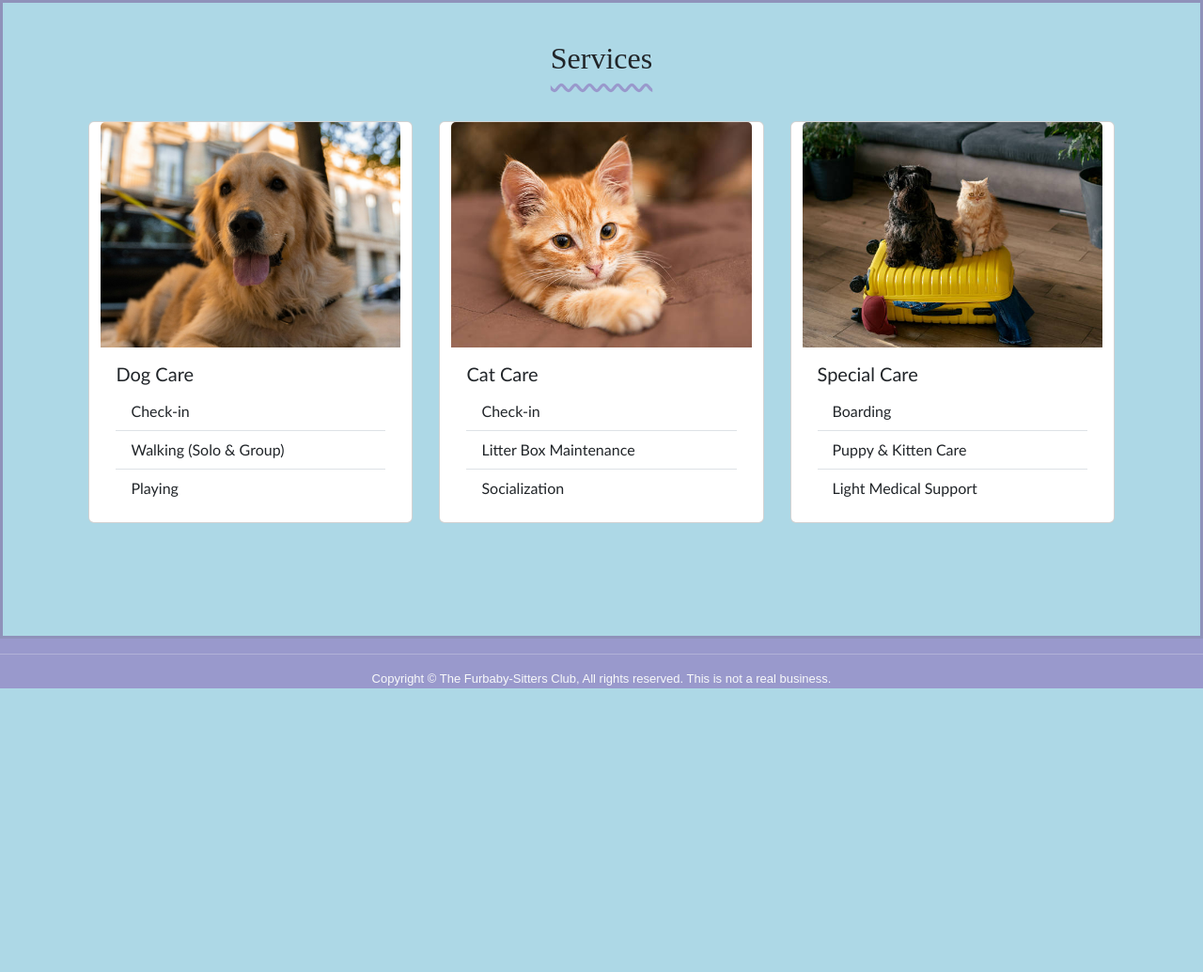
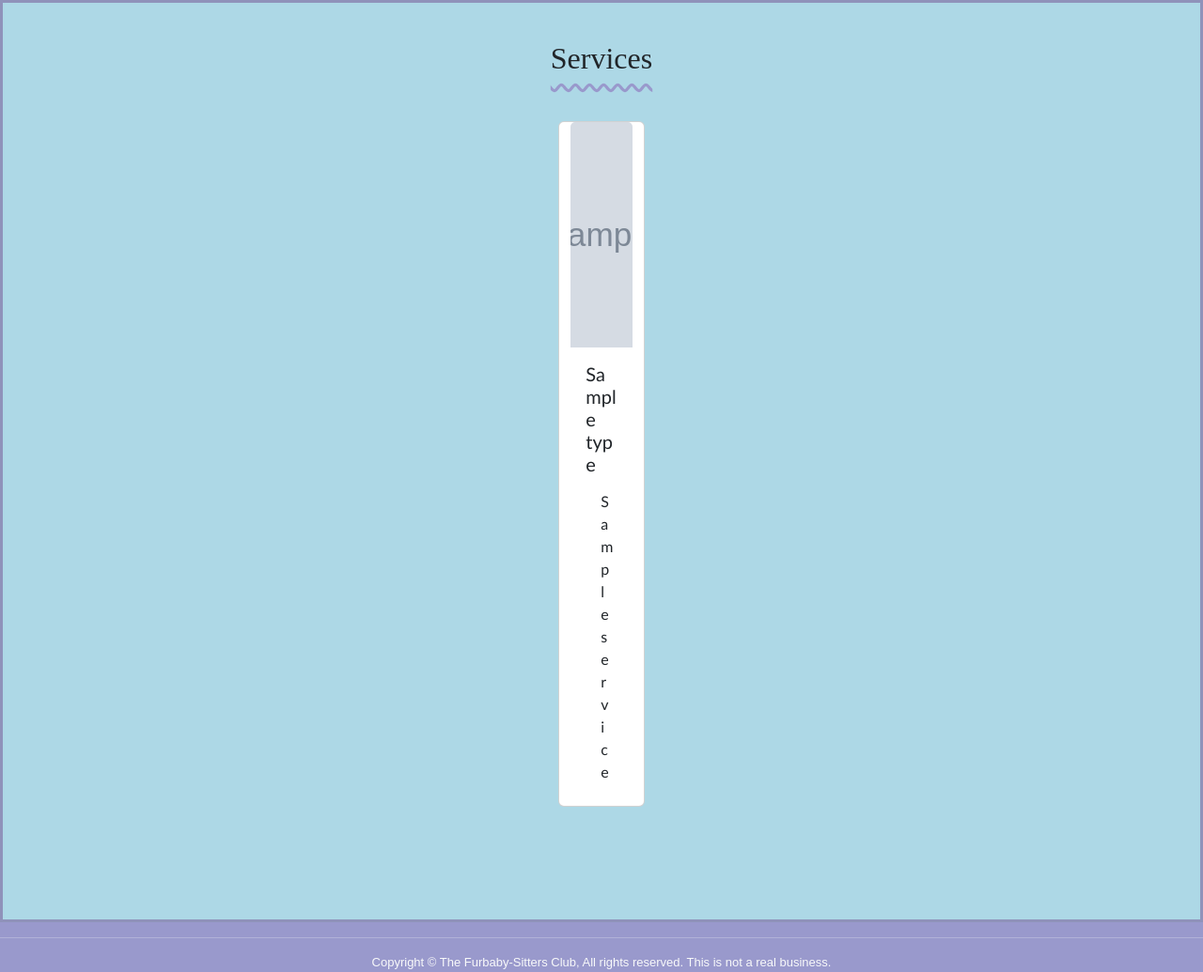
Before and after one commit to alissialikestocode/CS3660_Project2, a Flask app: template templates/services.html in a window 1280 px wide. Shown: the part 81-1116 px from the top of the page at 94% size. Before the commit the page ends 814 px from the top, so only its background shows below. Run offline with Flask 3, Linux system fonts and the light colour scheme; the template is opened without the code that fills it: most values are stand-ins (such as "Sample title", 1, 10 or a date in 2020); grey boxes marked "Sample" are stand-in pictures; some web fonts are replaced.

Commit message:
services json loading properly

```diff
--- a/templates/professionals.html
+++ b/templates/professionals.html
@@ -6,7 +6,7 @@
                 {% for professional in professionals %}
                 <div class="div1 col-8 col-md-4">
                     <img src='static/images/{{professional.image}}'
-                        alt='{{professional.alt_txt}}'
+                        alt='{{professional.alt_text}}'
                         class="img-fluid mx-auto">
                     <p>{{professional.name}}</p>
                 </div>
--- a/templates/services.html
+++ b/templates/services.html
@@ -2,47 +2,21 @@
 {% block main %}
         <h2>Services</h2>
         <div class="row justify-content-center">
+            {% for category in categories %}
             <div class="row col-md-4">
                 <div class="card">
-                    <img class="card-img-top card-thumbnail" src="static/images/golden.png"
-                        alt="A golden retriever dog smiling">
+                    <img class="card-img-top card-thumbnail" src="static/images/{{category.image}}"
+                        alt="{{category.alt}}">
                     <div class="card-body">
-                        <h5 card-title>Dog Care</h5>
+                        <h5 class="card-title">{{category.type}}</h5>
                         <ul class="list-group list-group-flush">
-                            <li class="list-group-item">Check-in</li>
-                            <li class="list-group-item">Walking (Solo & Group)</li>
-                            <li class="list-group-item">Playing</li>
+                            {% for service in category.services %}
+                            <li class="list-group-item">{{service}}</li>
+                            {% endfor %}
                         </ul>
                     </div>
                 </div>
             </div>
-            <div class="row col-md-4 my-xs-3 mx-md-3">
-                <div class="card">
-                    <img class="card-img-top card-thumbnail" src="static/images/orangekitten.jpg"
-                        alt="An orange kitten laying on a cushion">
-                    <div class="card-body">
-                        <h5 card-title>Cat Care</h5>
-                        <ul class="list-group list-group-flush">
-                            <li class="list-group-item">Check-in</li>
-                            <li class="list-group-item">Litter Box Maintenance</li>
-                            <li class="list-group-item">Socialization</li>
-                        </ul>
-                    </div>
-                </div>
-            </div>
-            <div class="row col-md-4">
-                <div class="card">
-                    <img class="card-img-top card-thumbnail" src="static/images/travelpets.jpg"
-                        alt="Pets sitting on luggage">
-                    <div class="card-body">
-                        <h5 card-title>Special Care</h5>
-                        <ul class="list-group list-group-flush">
-                            <li class="list-group-item">Boarding</li>
-                            <li class="list-group-item">Puppy & Kitten Care</li>
-                            <li class="list-group-item">Light Medical Support</li>
-                        </ul>
-                    </div>
-                </div>
-            </div>
+            {% endfor %}
         </div>
 {% endblock main %}
```
Also changed, not shown: 1 other file.
